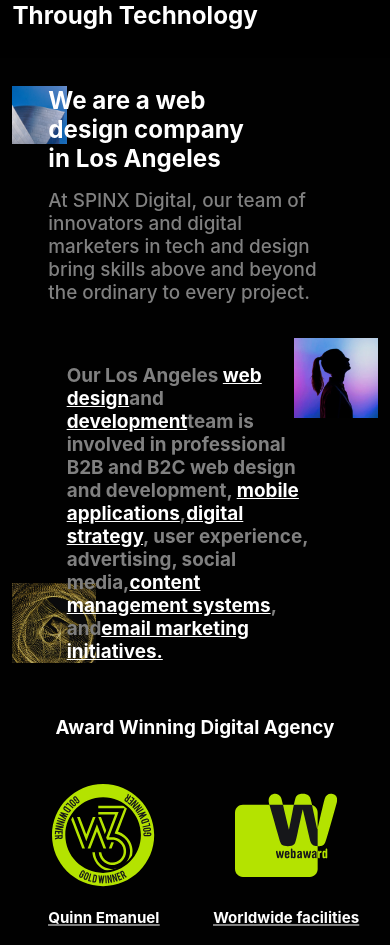
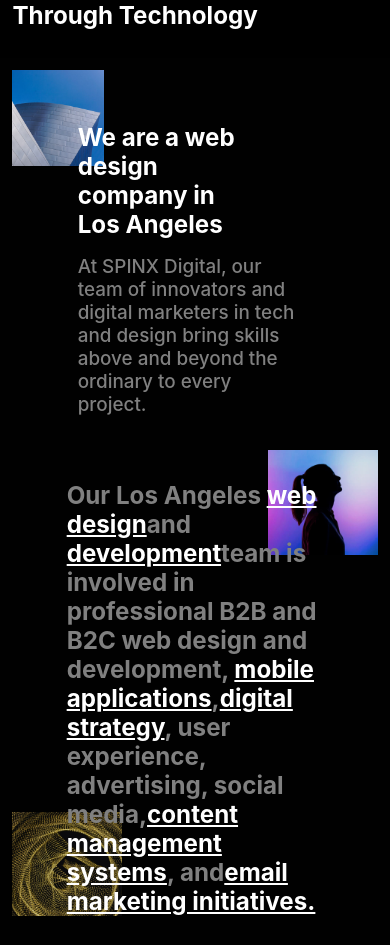
Before and after one commit to JaiVR/spinxdigitalclone.github.io, a React (Create React App) app: page / in a window 390 px wide. Shown: the part 248-1193 px from the top of the page. Built offline with nearby package versions, Linux system fonts and the light colour scheme.

Commit message:
deployed website

```diff
--- a/src/App.css
+++ b/src/App.css
@@ -186,23 +186,24 @@
 
 .Page-2{
     text-align: left;
-
-
     background-repeat: no-repeat;
     background-size: 15%;
-    padding-bottom: 5%;
+
+    padding: 10%;
 }
 .Page-2 h1{
     font-size: 1.5cm;
     padding-left: 10%;
-    padding-right: 30%;
+    padding-right: 10%;
+
 }
 .Page-2 h2{
     color: grey;
     font-weight:500;
     font-size: 1.2cm;
     padding-left: 10%;
-    padding-right: 15%;
+    padding-right: 6.4%;
+
 }
 .Page3{
     padding-top: 2%;
@@ -575,12 +576,12 @@
         background-image: url(/public/page3-bg-1.jpeg),url(/public/page3-bg-2.jpeg);
         background-position: top right, bottom left !important;
         background-repeat: no-repeat;
-        background-size: 23%;
+        background-size: 30%;
 
 
     }
     .Page3 p{
-      font-size: 0.5cm;
+      font-size: 0.64cm;
       font-weight: 700;
       padding-left: 15%;
       padding-right: 15%;
--- a/src/Page2.js
+++ b/src/Page2.js
@@ -10,7 +10,7 @@
       const currentPosition = window.pageYOffset;
       const maxScroll = document.documentElement.scrollHeight - windowHeight;
       const scrollPercentage = (currentPosition / maxScroll) * 100;
-      const newPosition = (scrollPercentage / 100) * windowHeight*2.2;
+      const newPosition = (scrollPercentage / 100) * windowHeight*3;
       setScrollPosition(newPosition);
     }
 
@@ -25,7 +25,7 @@
     backgroundPosition: `bottom left`,
     backgroundPositionY: `calc(100% - ${scrollPosition}px)`,
     backgroundRepeat: 'no-repeat',
-    backgroundSize: '15%',
+    backgroundSize: '25%',
     paddingBottom: '5%',
   };
 
--- a/src/Page3.js
+++ b/src/Page3.js
@@ -10,7 +10,7 @@
       const currentPosition = window.pageYOffset;
       const maxScroll = document.documentElement.scrollHeight - windowHeight;
       const scrollPercentage = (currentPosition / maxScroll) * 10;
-      const newPosition = (scrollPercentage / 100) * windowHeight*15;
+      const newPosition = (scrollPercentage / 100) * windowHeight*20;
       setScrollPosition(newPosition);
     }
 
```
